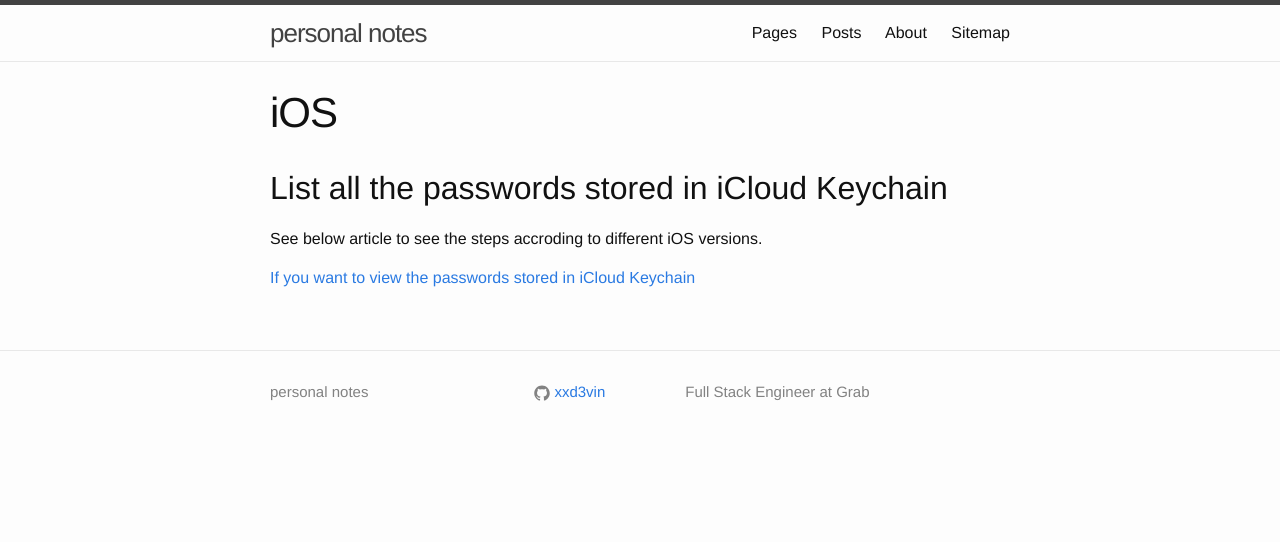
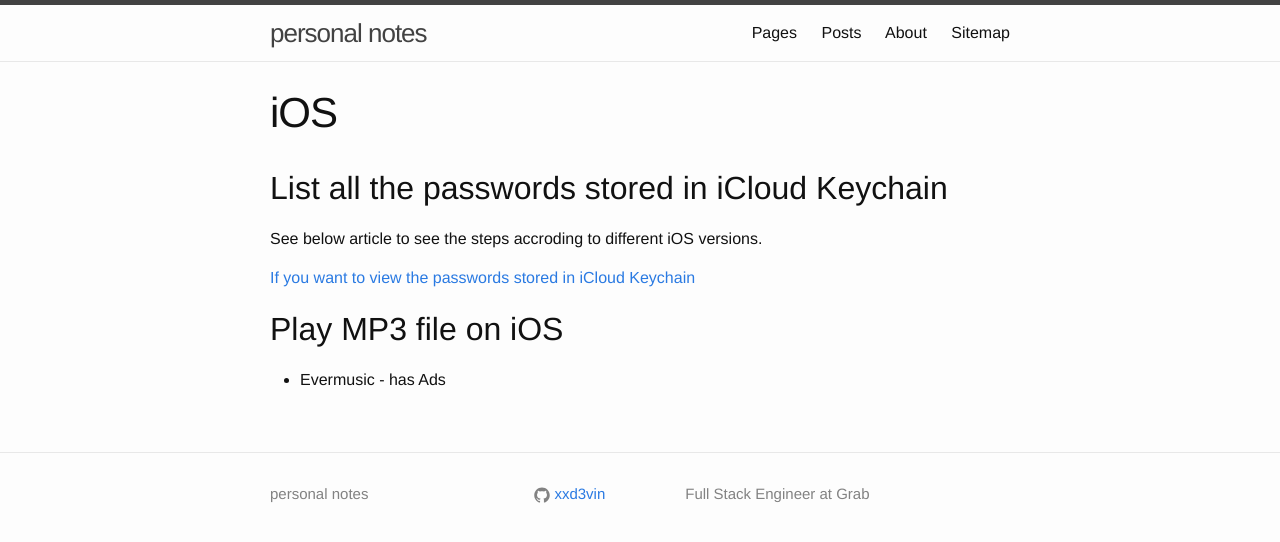
Before and after one commit to xx7y7xx/xx7y7xx.github.io, a Jekyll site: the page built from ios.md, in a window 1280 px wide. Shown: the top 542 px of the page. Built offline with Jekyll 4.4.1, drawn with Linux system fonts in a browser that asks for light colours; comment, search, counter and statistics services are not loaded.

Commit message:
Update ios.md

```diff
--- a/ios.md
+++ b/ios.md
@@ -8,3 +8,7 @@
 See below article to see the steps accroding to different iOS versions.
 
 [If you want to view the passwords stored in iCloud Keychain](https://support.apple.com/en-us/HT203783#stored)
+
+## Play MP3 file on iOS
+
+* Evermusic - has Ads
```
